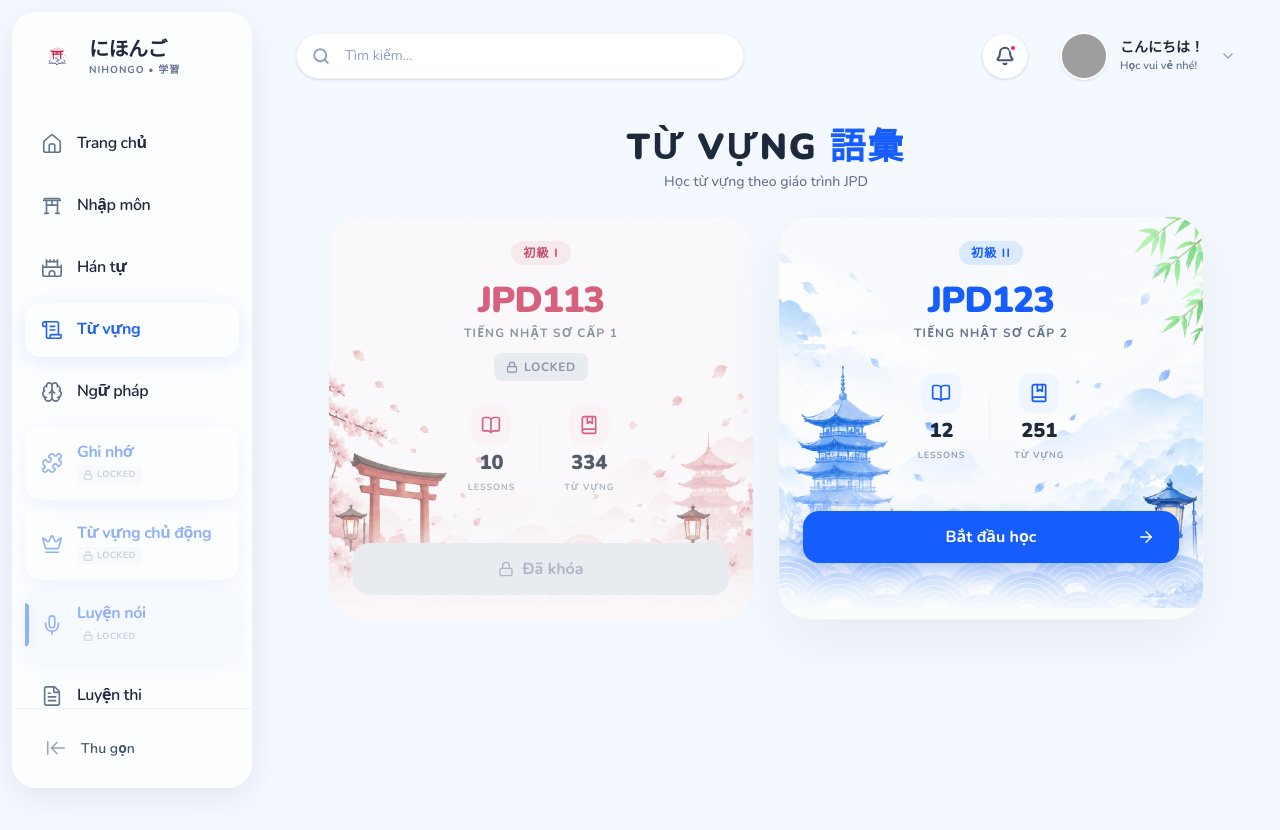
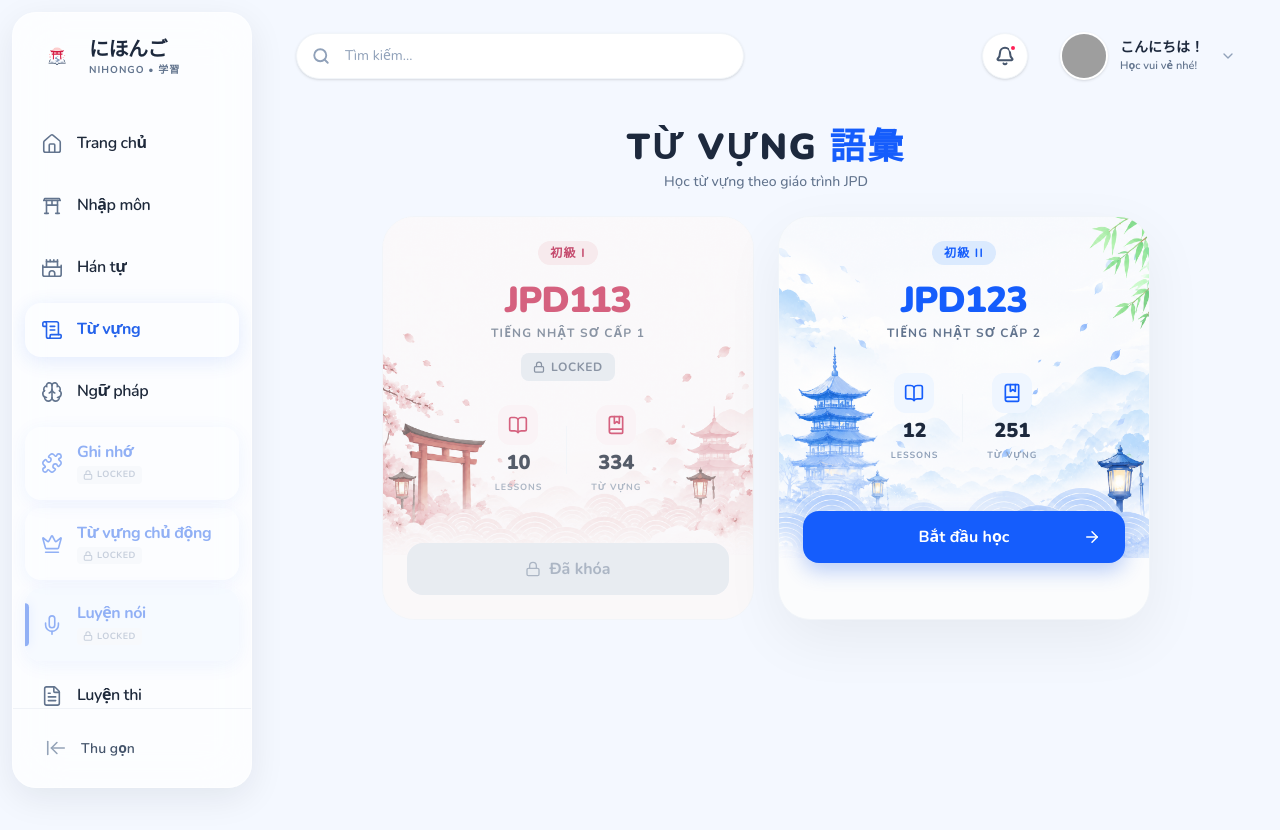
Before and after one commit to dotuananh2003/NihongoFlow, a React (Vite) app: page /vocabulary in a window 1280 px wide. Shown: the top 830 px of the page. Built offline with nearby package versions, Linux system fonts and the light colour scheme; grey boxes are pictures that could not be loaded.

Commit message:
style: narrow vocabulary cards width with max-w-3xl

```diff
--- a/src/pages/Vocabulary/Vocabulary.tsx
+++ b/src/pages/Vocabulary/Vocabulary.tsx
@@ -17,7 +17,7 @@ export const Vocabulary = () => {
       </div>
 
       {/* CARDS */}
-      <div className="grid grid-cols-1 md:grid-cols-2 gap-6">
+      <div className="grid grid-cols-1 md:grid-cols-2 gap-6 max-w-3xl mx-auto w-full">
 
         {/* JPD113 Card (LOCKED) */}
         <motion.div
```
